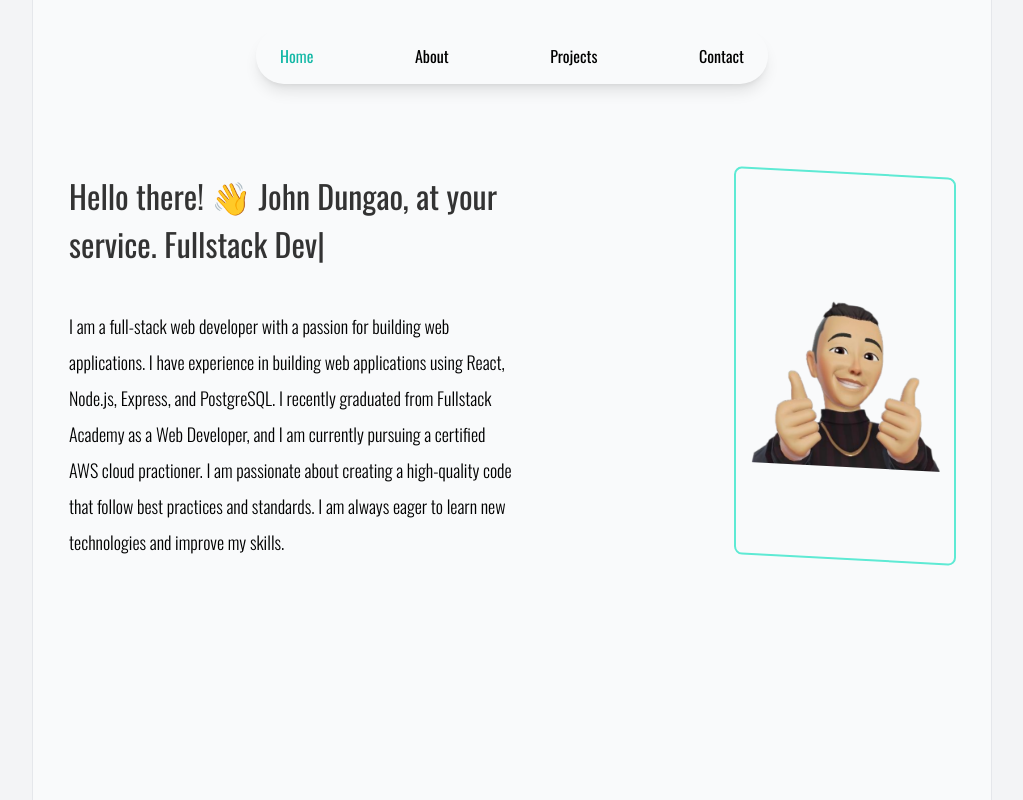
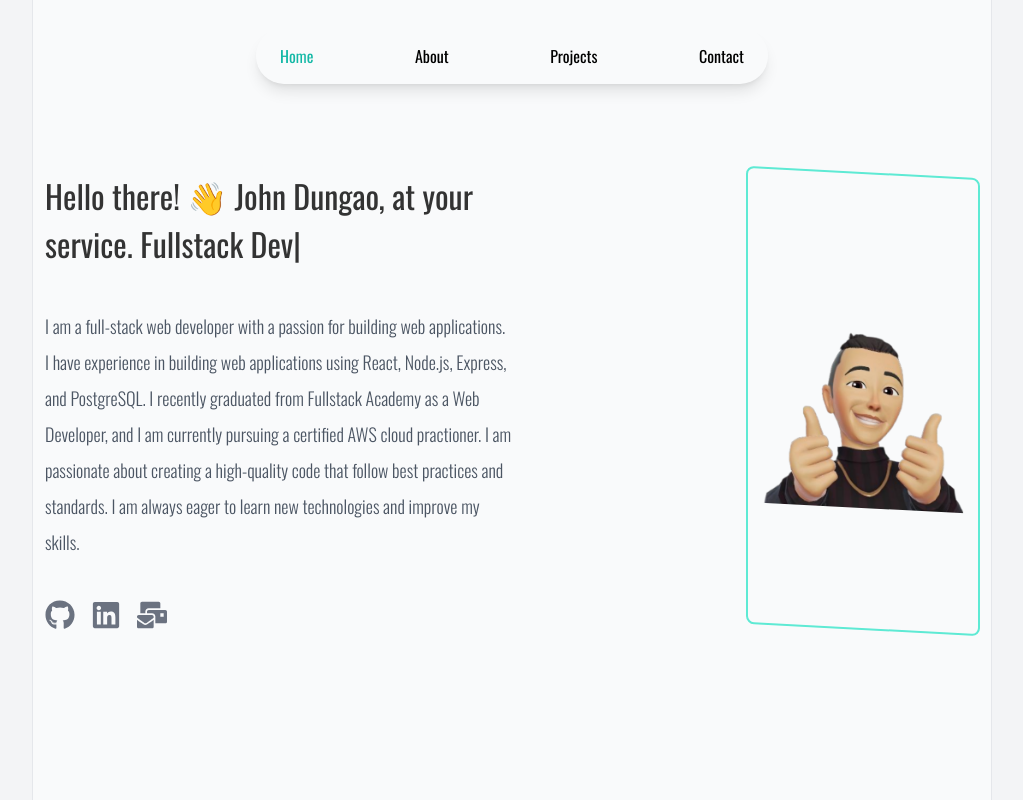
Before and after one commit to jdungao15/personal-website, a React (Vite) app: page / in a window 1280 px wide. Shown: the whole page, without its empty margins (128-1151 px from the left). Built offline with nearby package versions, Linux system fonts and the light colour scheme; the HTML template or start-up script is replaced by a standard one.

Commit message:
Add react-icons package to dependencies

```diff
--- a/package.json
+++ b/package.json
@@ -12,6 +12,7 @@
   "dependencies": {
     "react": "^18.2.0",
     "react-dom": "^18.2.0",
+    "react-icons": "^5.1.0",
     "react-router-dom": "^6.23.0",
     "react-type-animation": "^3.2.0"
   },
--- a/src/App.jsx
+++ b/src/App.jsx
@@ -8,9 +8,9 @@ import Contact from "./pages/Contact";
 const App = () => {
   return (
     <div className="bg-gray-100 w-full min-h-screen p">
-      <div className="bg-gray-50 min-h-screen w-full md:w-[75%] mx-auto py-3 px-5 border-x">
+      <div className="bg-gray-50 min-h-screen w-full md:w-[75%] mx-auto py-3 px-3 border-x">
         <Navbar />
-        <div className="container mx-auto px-4 py-8">
+        <div className="container mx-auto  py-8">
           <Routes>
             <Route path="/" element={<Home />} />
             <Route path="/about" element={<About />} />
--- a/src/pages/Home.jsx
+++ b/src/pages/Home.jsx
@@ -1,12 +1,19 @@
 import avatar from "../assets/avatar.png";
 import TypingAnimation from "../components/TypingAnimation";
+import { FaGithub } from "react-icons/fa";
+import { FaLinkedin } from "react-icons/fa";
+import { FaMailBulk } from "react-icons/fa";
+
 const Home = () => {
   return (
-    <section className="flex justify-between mt-10">
-      <div className="w-1/2 space-y-10">
+    <section className="flex flex-col md:flex-row justify-between mt-10">
+      <div className="w-full md:w-1/4 flex justify-center items-center border-teal-300 border-2 rounded-lg skew-y-3 p-2 mb-8 md:mb-0 md:order-2">
+        <img src={avatar} alt="avatar" className="mx-auto" />
+      </div>
+      <div className="w-full md:w-1/2 space-y-10 md:order-1">
         <TypingAnimation />
-        <header className="text-6xl"></header>
-        <p className="text-lg text-left font-light leading-loose ">
+        <header className="text-4xl md:text-6xl"></header>
+        <p className="text-lg text-left font-light leading-loose text-gray-600">
           I am a full-stack web developer with a passion for building web
           applications. I have experience in building web applications using
           React, Node.js, Express, and PostgreSQL. I recently graduated from
@@ -15,22 +22,31 @@ const Home = () => {
           high-quality code that follow best practices and standards. I am
           always eager to learn new technologies and improve my skills.
         </p>
+        <div className="flex gap-4 text-3xl text-gray-500">
+          <a
+            className="hover:text-teal-500"
+            href="https://github.com/jdungao15"
+            target="_blank"
+            rel="noopener noreferrer"
+          >
+            <FaGithub />
+          </a>
+          <a
+            className="hover:text-teal-500"
+            href="https://www.linkedin.com/in/johndungao/"
+            target="_blank"
+            rel="noopener noreferrer"
+          >
+            <FaLinkedin />
+          </a>
+          <a
+            className="hover:text-teal-500"
+            href="mailto:johnmiguel.dungao@gmail.com"
+          >
+            <FaMailBulk />
+          </a>
+        </div>
       </div>
-      <div className="w-1/4 flex justify-center items-center border-teal-300 border-2 rounded-lg skew-y-3 p-2">
-        <img src={avatar} alt="avatar" className=" mx-auto" />
-      </div>
-      {/* <div>
-        <h1 className="text-6xl">Hello, I'm John Doe</h1>
-        <p className="text-lg">
-          I am a full-stack web developer with a passion for building web
-          applications. I have experience in building web applications using
-          React, Node.js, Express, and PostgreSQL. I recently graduated from
-          Fullstack Academy as a Web Developer, and I am currently pursuing a
-          certified AWS cloud practioner. I am passionate about creating a
-          high-quality code that follow best practices and standards. I am
-          always eager to learn new technologies and improve my skills.
-        </p>
-      </div> */}
     </section>
   );
 };
```
Also changed, not shown: 1 other file (tests, documents, lock files or other folders).
